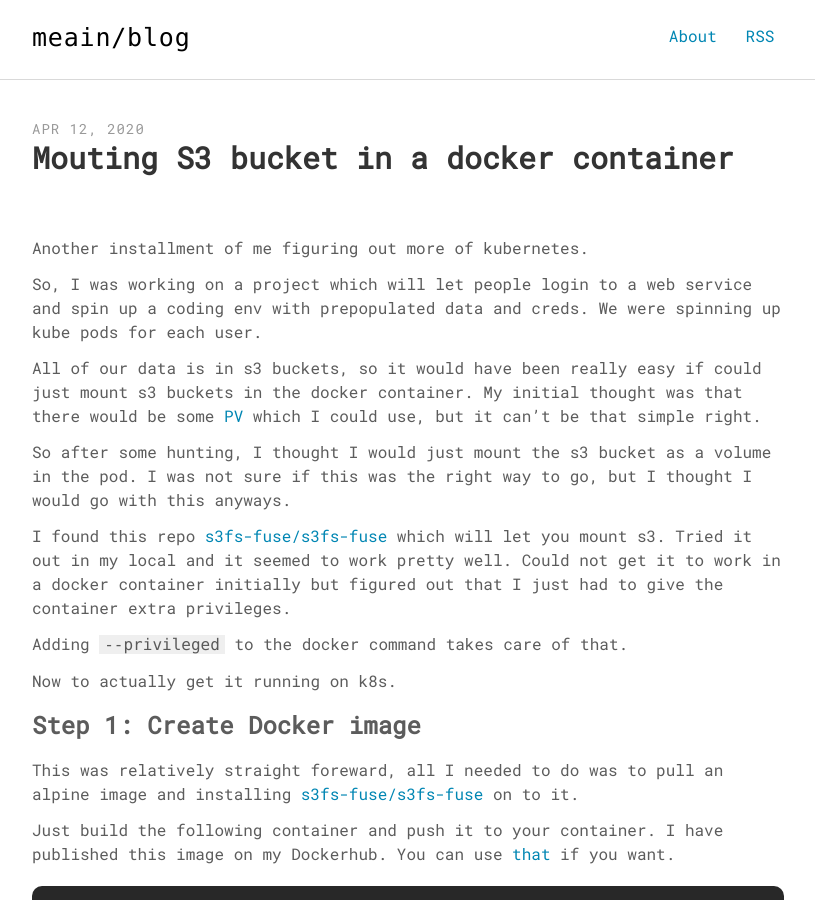
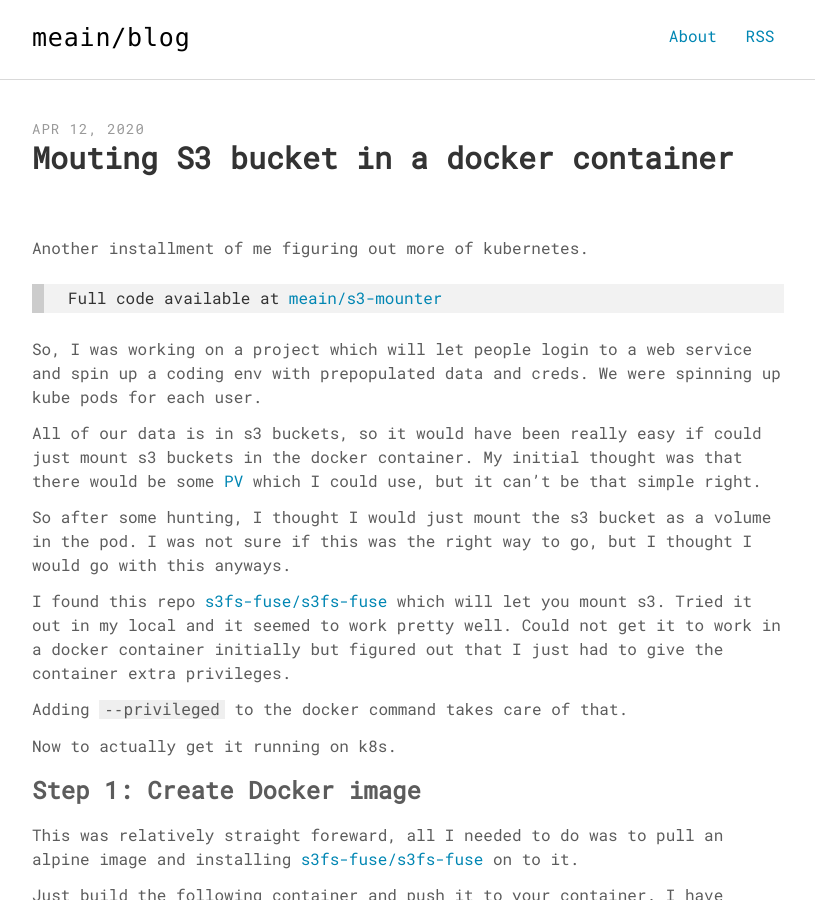
Before and after one commit to meain/blog, a Jekyll site: the page built from _posts/2020-04-12-mounting-s3-bucket-kube.md, in a window 1280 px wide and 900 px high. Shown: the whole window, without its empty margins (232-1047 px from the left). Built offline with Jekyll 4.4.1, drawn with Linux system fonts in a browser that asks for light colours.

Commit message:
post:s3:add github link

```diff
--- a/_posts/2020-04-12-mounting-s3-bucket-kube.md
+++ b/_posts/2020-04-12-mounting-s3-bucket-kube.md
@@ -7,6 +7,8 @@ keywords: "docker, s3, mount, s3fs, fuse, kubernetes, aws, gcp, gks, eks"
 ---
 
 Another installment of me figuring out more of kubernetes.
+
+> Full code available at [meain/s3-mounter](https://github.com/meain/s3-mounter)
 
 So, I was working on a project which will let people login to a web service and spin up a coding env with prepopulated
 data and creds. We were spinning up kube pods for each user.
```
